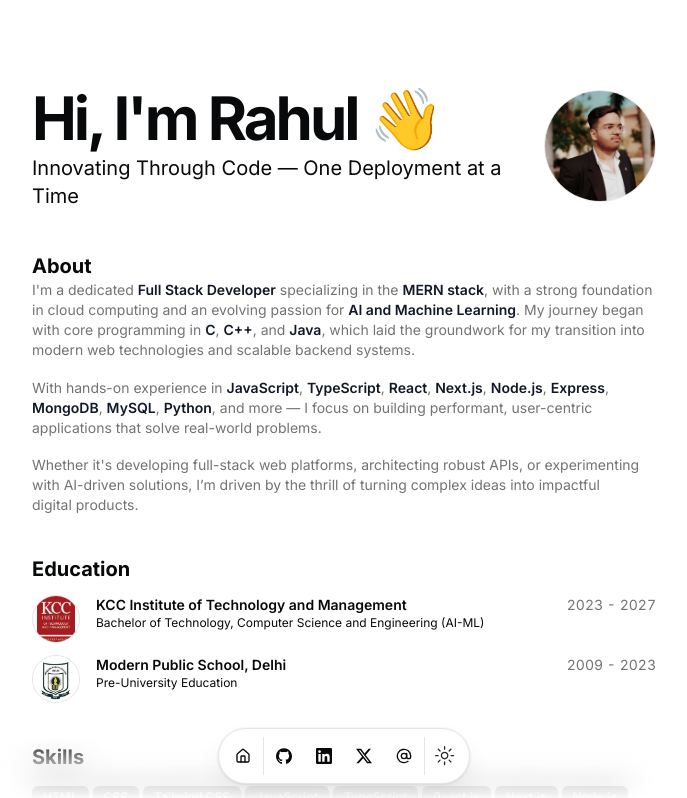
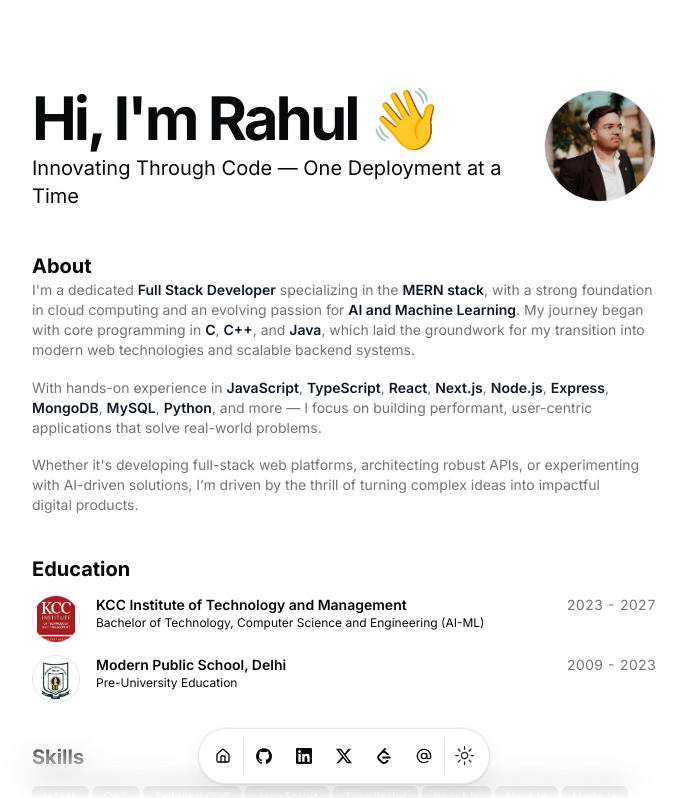
Before and after one commit to rahulkpr2510/portfolio-website, a Next.js app: page / in a window 1280 px wide. Shown: the top 798 px of the page, without its empty margins (296-983 px from the left). Built offline with nearby package versions, Linux system fonts and the light colour scheme.

Commit message:
feat: add LeetCode icon and link to resume data

```diff
--- a/src/components/icons.tsx
+++ b/src/components/icons.tsx
@@ -1,4 +1,4 @@
-import { GlobeIcon, MailIcon, AtSignIcon } from "lucide-react";
+import { GlobeIcon, AtSignIcon } from "lucide-react";
 
 export type IconProps = React.HTMLAttributes<SVGElement>;
 
@@ -31,4 +31,10 @@
       ></path>
     </svg>
   ),
+  leetcode: (props: IconProps) => (
+    <svg viewBox="0 0 24 24" xmlns="http://www.w3.org/2000/svg" {...props}>
+      <title>LeetCode</title>
+      <path d="M13.483 0a1.374 1.374 0 0 0-.961.438L7.116 6.226l-3.854 4.126a5.266 5.266 0 0 0-1.209 2.104 5.35 5.35 0 0 0-.125.513 5.527 5.527 0 0 0 .062 2.362 5.83 5.83 0 0 0 .349 1.017 5.938 5.938 0 0 0 1.271 1.818l4.277 4.193.039.038c2.248 2.165 5.852 2.133 8.063-.074l2.396-2.392c.54-.54.54-1.414.003-1.955a1.378 1.378 0 0 0-1.951-.003l-2.396 2.392a3.021 3.021 0 0 1-4.205.038l-.02-.019-4.276-4.193c-.652-.64-.972-1.469-.948-2.263a2.68 2.68 0 0 1 .066-.523 2.545 2.545 0 0 1 .619-1.164L9.13 8.114c1.058-1.134 3.204-1.27 4.43-.278l3.501 2.831c.593.48 1.461.387 1.94-.207a1.384 1.384 0 0 0-.207-1.943l-3.5-2.831c-.8-.647-1.766-1.045-2.774-1.202l2.015-2.158A1.384 1.384 0 0 0 13.483 0zm-2.866 12.815a1.38 1.38 0 0 0-1.38 1.382 1.38 1.38 0 0 0 1.38 1.382H20.79a1.38 1.38 0 0 0 1.38-1.382 1.38 1.38 0 0 0-1.38-1.382z"/>
+    </svg>
+  ),
 };
--- a/src/data/resume.tsx
+++ b/src/data/resume.tsx
@@ -53,6 +53,13 @@
         name: "X",
         url: "https://x.com/rahulkpr2510",
         icon: Icons.x,
+
+        navbar: true,
+      },
+      LeetCode: {
+        name: "X",
+        url: "https://leetcode.com/u/rahulkapoor2510",
+        icon: Icons.leetcode,
 
         navbar: true,
       },
```
